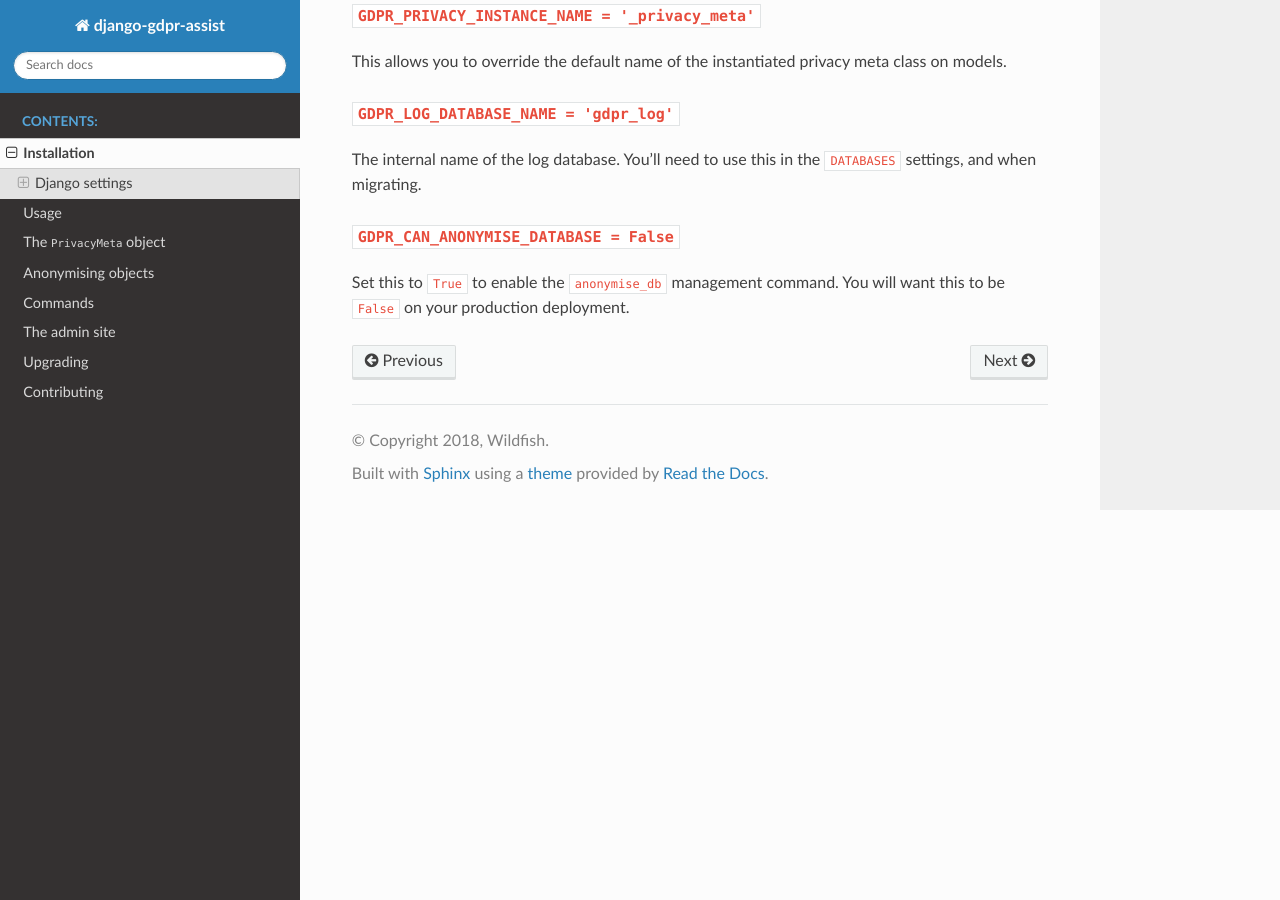
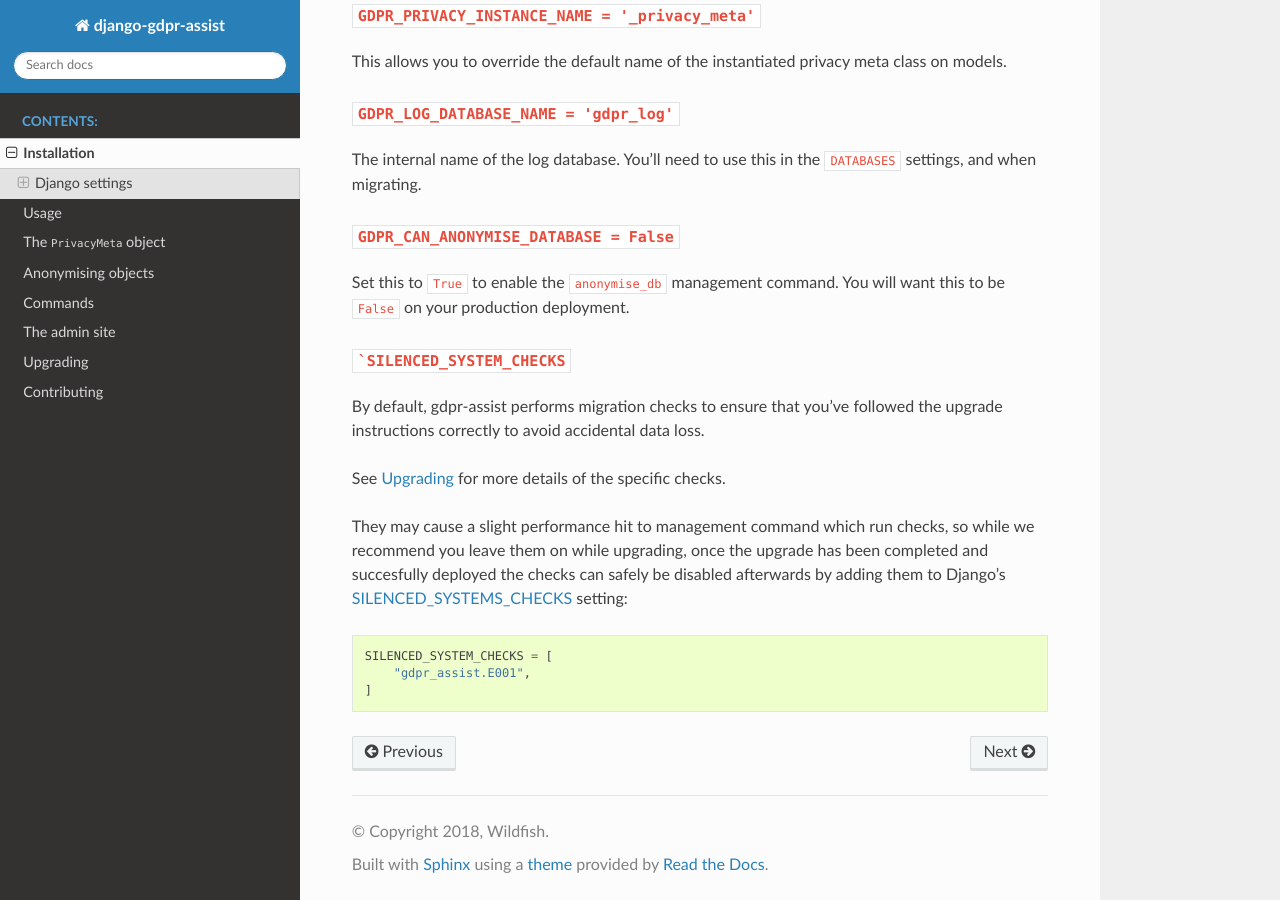
Before and after one commit to wildfish/django-gdpr-assist, a Sphinx documentation site: the page built from docs/installation.rst, in a window 1280 px wide and 900 px high, scrolled down 983 px. Built offline with Sphinx 7.4.7 and the Read the Docs theme 2.0.0, drawn with Linux system fonts in a browser that asks for light colours.

Commit message:
Simplified migration check to improve reliability, added flag to disable globally

````diff
--- a/docs/installation.rst
+++ b/docs/installation.rst
@@ -65,3 +65,23 @@ The internal name of the log database. You'll need to use this in the
 
 Set this to ``True`` to enable the ``anonymise_db`` management command. You
 will want this to be ``False`` on your production deployment.
+
+
+```SILENCED_SYSTEM_CHECKS``
+~~~~~~~~~~~~~~~~~~~~~~~~~~~
+
+By default, gdpr-assist performs migration checks to ensure that you've followed
+the upgrade instructions correctly to avoid accidental data loss.
+
+See :doc:`upgrading` for more details of the specific checks.
+
+They may cause a slight performance hit to management command which run checks, so while
+we recommend you leave them on while upgrading, once the upgrade has been completed and
+succesfully deployed the checks can safely be disabled afterwards by adding them to
+Django's `SILENCED_SYSTEMS_CHECKS`__ setting::
+
+    SILENCED_SYSTEM_CHECKS = [
+        "gdpr_assist.E001",
+    ]
+
+__ https://docs.djangoproject.com/en/3.0/ref/settings/#silenced-system-checks
````
Also changed, not shown: docs/upgrading.rst (+10 -3 lines), 1 other file.
